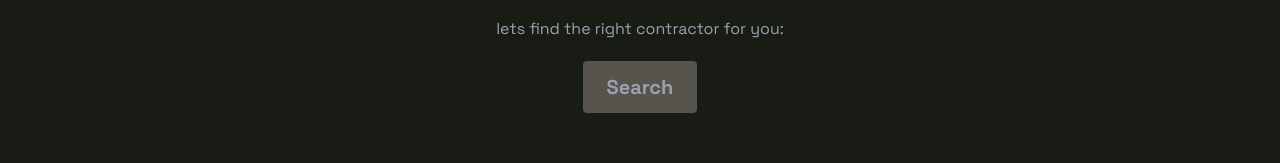
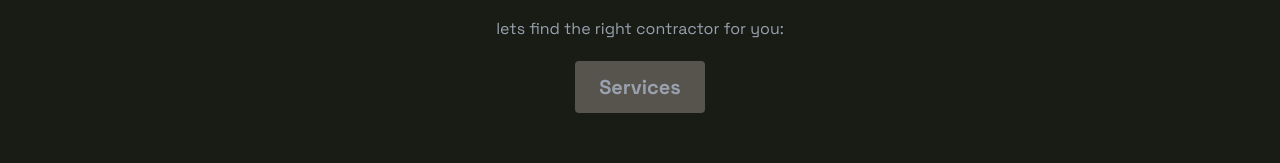
Before and after one commit to Samrat-Deula7/E-Kam, a React (Vite) app in the folder frontend/: page / in a window 1280 px wide. Shown: the part 423-586 px from the top of the page. Built offline with nearby package versions, Linux system fonts and the light colour scheme.

Commit message:
finished minor changes now starting to build Services component

```diff
--- a/frontend/src/components/Home.jsx
+++ b/frontend/src/components/Home.jsx
@@ -14,10 +14,10 @@ const Home = () => {
           lets find the right contractor for you:
         </p>
         <Link
-          to="/search"
+          to="/services"
           className=" py-3 px-6 md:text-xl cursor-pointer rounded font-medium md:font-bold tracking-all duration-200 bg-stone-600 text-gray-400 hover:text-stone-200  hover:-translate-y-0.5 hover:shadow-[0_0_15px_ rgba(128, 128, 128, 0.5)] hover:bg-gray-500/10"
         >
-          Search
+          Services
         </Link>
       </div>
     </div>
```
